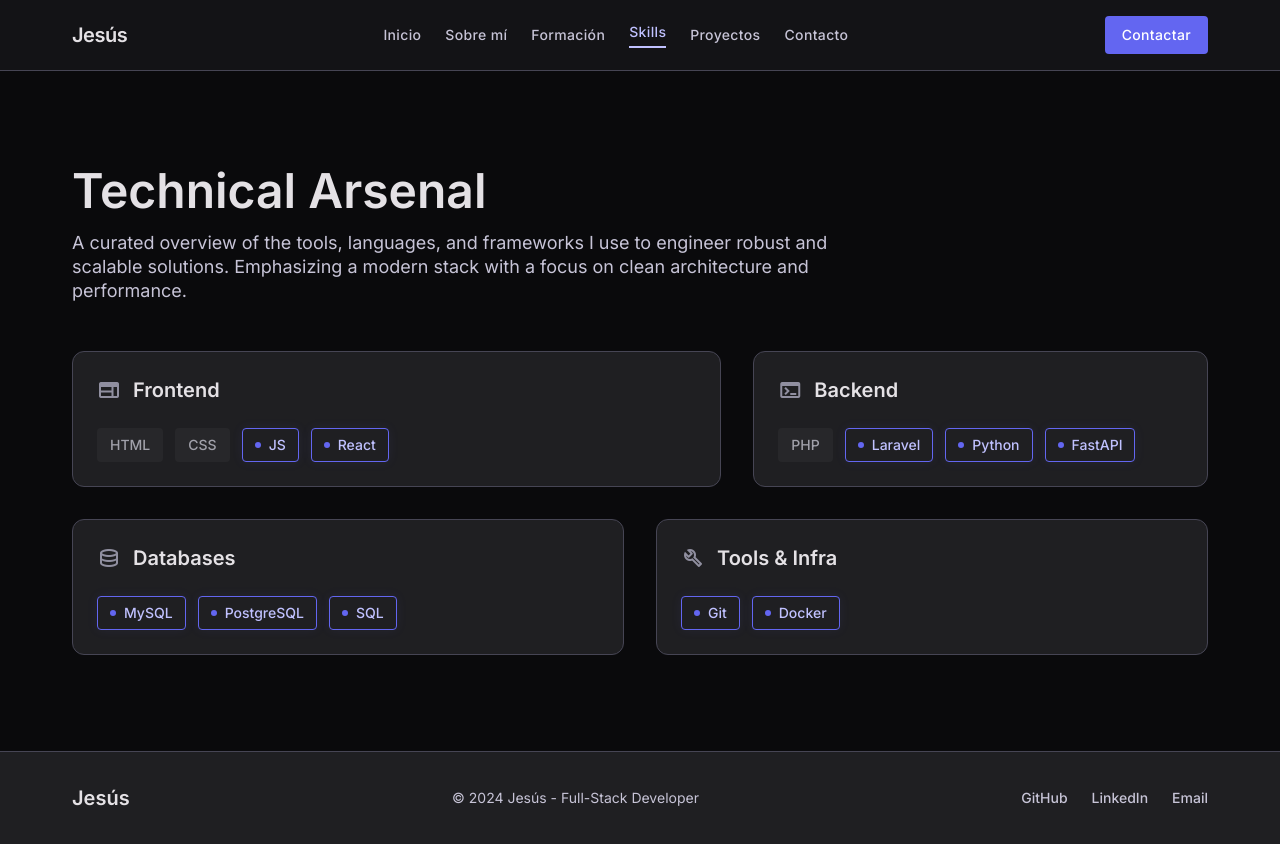
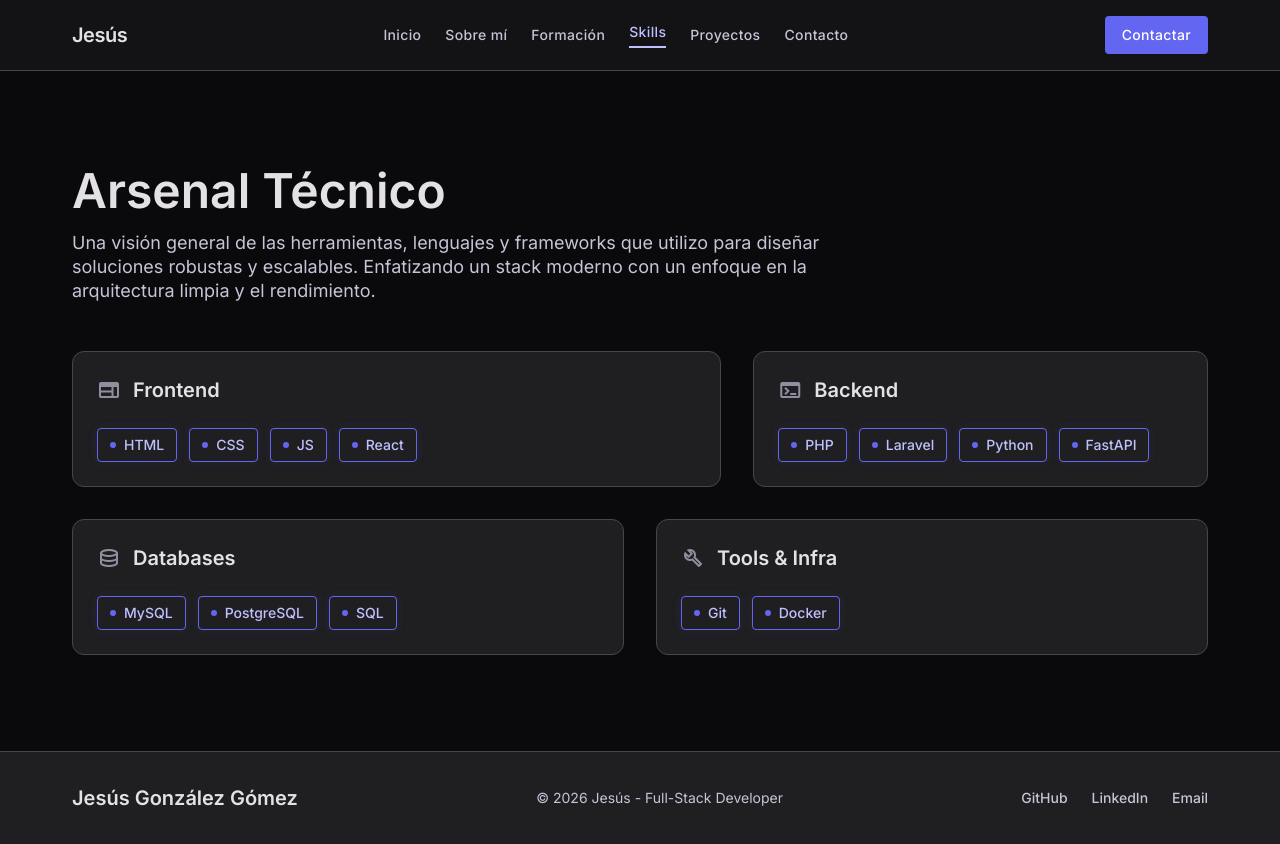
Before and after one commit to El-Jesule/portfolio-stitch, a React (Vite) app: page /skills in a window 1280 px wide. Built offline with nearby package versions, Linux system fonts and the light colour scheme.

Commit message:
feat(site): update social links and translate skills header

```diff
--- a/src/constants/navigation.js
+++ b/src/constants/navigation.js
@@ -8,13 +8,13 @@ export const NAVIGATION_ITEMS = [
 ];
 
 export const SOCIAL_LINKS = [
-  { label: "GitHub", href: "https://github.com", id: "github" },
-  { label: "LinkedIn", href: "https://linkedin.com", id: "linkedin" },
-  { label: "Email", href: "mailto:hola@jesus.dev", id: "email" },
+  { label: "GitHub", href: "https://github.com/El-Jesule", id: "github" },
+  { label: "LinkedIn", href: "www.linkedin.com/in/jesús-gon-góm", id: "linkedin" },
+  { label: "Email", href: "mailto:gonzalezgomezjesús16061997@gmail.com", id: "email" },
 ];
 
 export const SITE_META = {
-  ownerName: "Jesús",
+  ownerName: "Jesús González Gómez",
   role: "Full-Stack Developer",
-  copyright: "© 2024 Jesús - Full-Stack Developer",
+  copyright: "© 2026 Jesús - Full-Stack Developer",
 };
--- a/src/data/skills.js
+++ b/src/data/skills.js
@@ -4,8 +4,8 @@ export const SKILL_CATEGORIES = [
     title: "Frontend",
     icon: "web",
     skills: [
-      { label: "HTML", highlighted: false },
-      { label: "CSS", highlighted: false },
+      { label: "HTML", highlighted: true },
+      { label: "CSS", highlighted: true },
       { label: "JS", highlighted: true },
       { label: "React", highlighted: true },
     ],
@@ -16,7 +16,7 @@ export const SKILL_CATEGORIES = [
     title: "Backend",
     icon: "terminal",
     skills: [
-      { label: "PHP", highlighted: false },
+      { label: "PHP", highlighted: true },
       { label: "Laravel", highlighted: true },
       { label: "Python", highlighted: true },
       { label: "FastAPI", highlighted: true },
--- a/src/pages/SkillsPage/SkillsPage.jsx
+++ b/src/pages/SkillsPage/SkillsPage.jsx
@@ -4,11 +4,9 @@ export function SkillsPage() {
   return (
     <div className="flex flex-col gap-12">
       <header className="max-w-3xl">
-        <h1 className="text-4xl md:text-5xl font-bold text-[#e4e1e5] mb-4">Technical Arsenal</h1>
+        <h1 className="text-4xl md:text-5xl font-bold text-[#e4e1e5] mb-4">Arsenal Técnico</h1>
         <p className="text-lg leading-6 text-[#c7c4d7]">
-          A curated overview of the tools, languages, and frameworks I use to engineer robust and
-          scalable solutions. Emphasizing a modern stack with a focus on clean architecture and
-          performance.
+          Una visión general de las herramientas, lenguajes y frameworks que utilizo para diseñar soluciones robustas y escalables. Enfatizando un stack moderno con un enfoque en la arquitectura limpia y el rendimiento.
         </p>
       </header>
 
```
